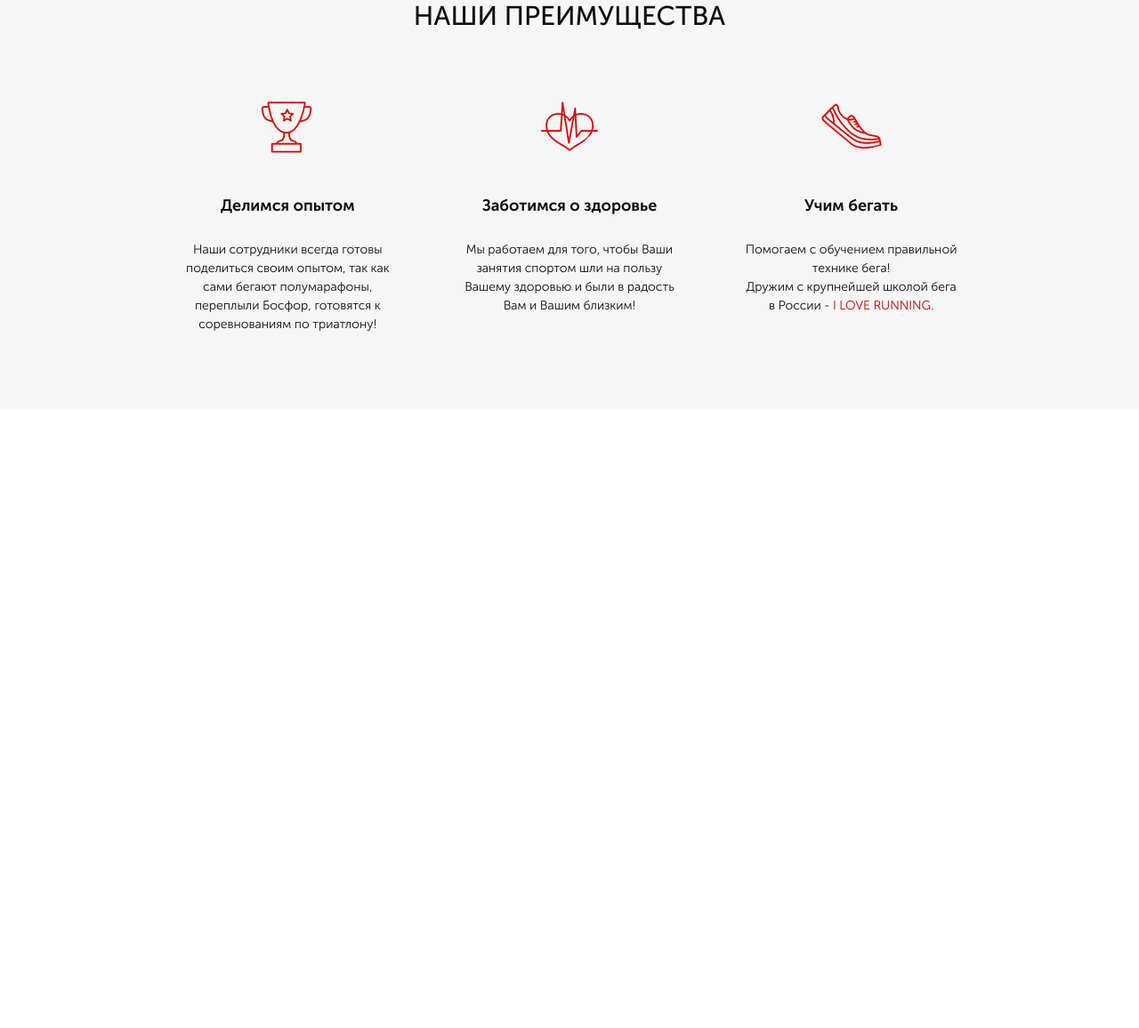
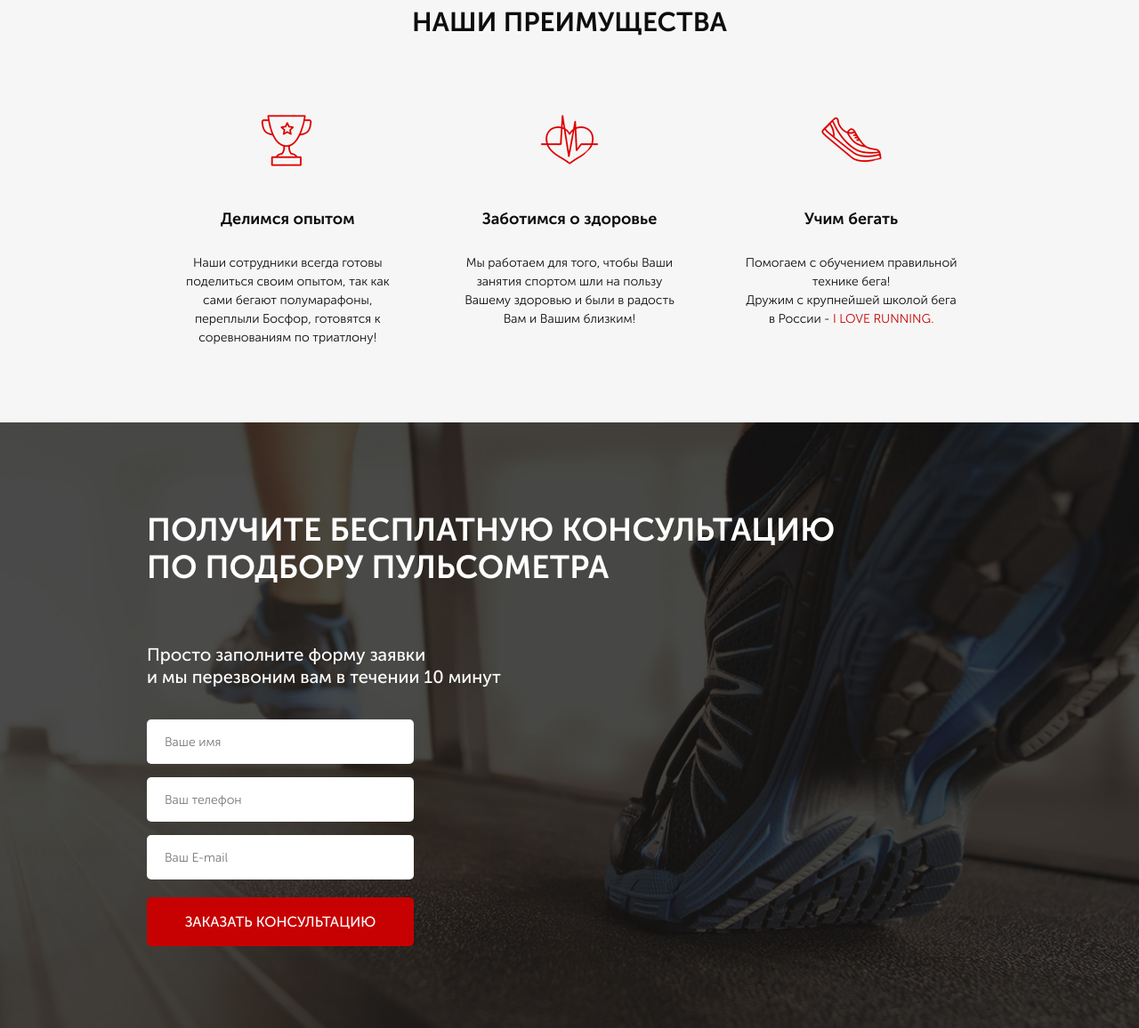
Before and after one commit to kellerov/Run_Smart, a website: page src/index.html in a window 1280 px wide. Shown: the part 764-1920 px from the top of the page at 89% size. Before the commit the page ends 1224 px from the top, so only its background shows below. Drawn offline with Linux system fonts and the light colour scheme.

Commit message:
recommit

```diff
--- a/src/index.html
+++ b/src/index.html
@@ -58,9 +58,9 @@
         </div>
     </div>
 
-    <section class="advantages">
+    <div class="advantages">
         <div class="container">
-            <h2 class="advantages__header">НАШИ ПРЕИМУЩЕСТВА</h2>
+            <h2 class="title">НАШИ ПРЕИМУЩЕСТВА</h2>
             <div class="advantages__wrapper">
                 <div class="advantages__item">
                     <div class="advantages__icon">
@@ -99,6 +99,27 @@
                 </div>
             </div>
         </div>
-    </section>
+    </div>
+
+    <div class="consultation">
+        <div class="container">
+            <h2 class="title title_left">
+                Получите бесплатную консультацию <br>
+                по подбору пульсометра
+            </h2>
+            <div class="consultation__descr">
+                Просто заполните форму заявки <br>
+                и мы перезвоним вам в течении 10 минут
+            </div>
+            <form class="feed-form" action="#">
+                <input name="name" required placeholder="Ваше имя" type="text">
+                <input name="phone" required placeholder="Ваш телефон" type="number">
+                <input name="email" required placeholder="Ваш E-mail" type="email">
+                <button class="button button_submit">
+                    ЗАКАЗАТЬ КОНСУЛЬТАЦИЮ
+                </button>
+            </form>
+        </div>
+    </div>
 </body>
 </html>
--- a/src/sass/blocks/_advantages.scss
+++ b/src/sass/blocks/_advantages.scss
@@ -2,17 +2,10 @@
     min-height: 475px;
     padding: 75px 0 85px 0;
     background-color: #f6f6f6;
-    &__header {
-        color: $second-color;
-        font-size: 30px;
-        font-weight: 500;
-        text-align: center;
-        margin-bottom: 75px;
-        line-height: 30px;
-    }
     &__item {
         display: flex;
         justify-content: space-around;
+        margin-top: 75px;
     }
     &__icon {
         width: 245px;
--- a/src/sass/blocks/_buttons.scss
+++ b/src/sass/blocks/_buttons.scss
@@ -14,4 +14,9 @@
         font-size: 16px;
         margin-top: 67px;
     }
+    &_submit {
+        width: 100%;
+        height: 55px;
+        font-size: 16px;
+    }
 }
--- /dev/null
+++ b/src/sass/blocks/_consultation.scss
@@ -0,0 +1,11 @@
+.consultation {
+    min-height: 680px;
+    padding: 100px 0 92px 0;
+    background: url(../../img/bg2.jpg) center (center/cover) no-repeat;
+    &__descr {
+        font-size: 20px;
+        font-weight: 500;
+        color: #fff;
+        line-height: 25px;
+    }
+}
--- /dev/null
+++ b/src/sass/blocks/_forms.scss
@@ -0,0 +1,20 @@
+.feed-form {
+    margin-top: 35px;
+    display: flex;
+    flex-direction: column;
+    width: 300px;
+    input {
+        height: 50px;
+        border-radius: 5px;
+        background-color: #fff;
+        margin-bottom: 15px;
+        border: none;
+        padding: 0 20px;
+        color: #4b4b4b;
+        font-size: 14px;
+        font-weight: 300;
+        &:nth-child(3) {
+            margin-bottom: 20px;
+        }
+    }
+}
--- /dev/null
+++ b/src/sass/blocks/_titles.scss
@@ -0,0 +1,14 @@
+.title {
+    color: $second-color;
+    font-size: 30px;
+    font-weight: 700;
+    text-align: center;
+    text-transform: uppercase;
+    &_left {
+        font-size: 36px;
+        color: #fff;
+        line-height: 42px;
+        margin-bottom: 65px;
+        text-align: left;
+    }
+}
--- a/src/sass/style.scss
+++ b/src/sass/style.scss
@@ -10,3 +10,6 @@
 @import 'blocks/header.scss';
 @import 'blocks/buttons';
 @import 'blocks/advantages.scss';
+@import 'blocks/titles.scss';
+@import 'blocks/consultation.scss';
+@import 'blocks/forms.scss';
```
Also changed, not shown: src/css/style.min.css.
